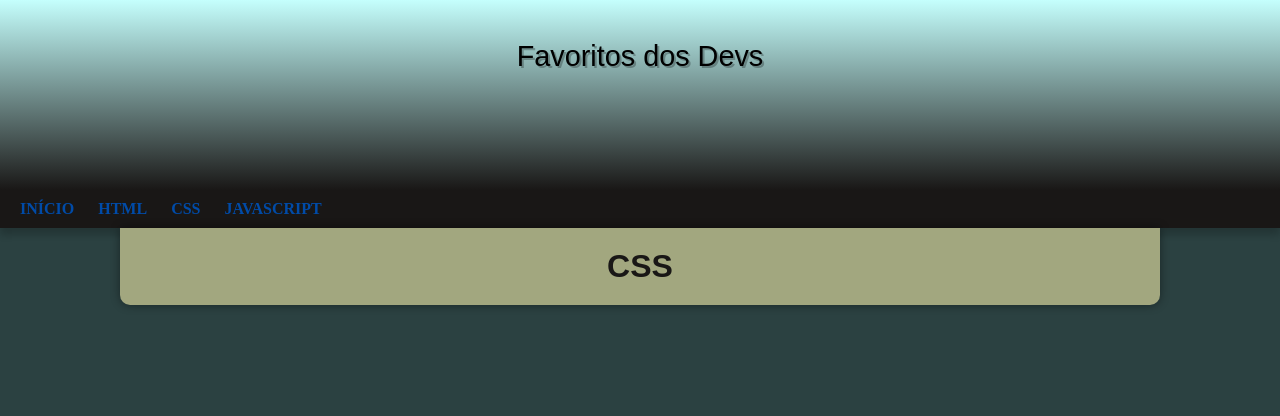
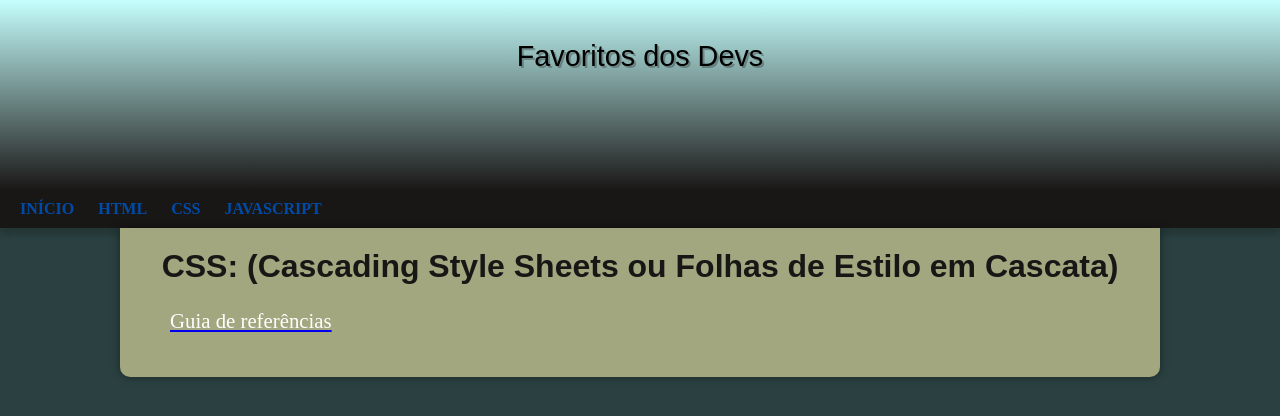
Before and after one commit to laslucasalmeida/melhores-sites, a plain HTML site: page pag03.html in a window 1280 px wide. Drawn offline with Linux system fonts and the light colour scheme; a web font is replaced by a local one.

Commit message:
Guias de referências

```diff
--- a/pag03.html
+++ b/pag03.html
@@ -18,7 +18,10 @@
     </nav>
     <main>
         <article>
-            <h1>CSS</h1>
+            <h1>CSS: (Cascading Style Sheets ou Folhas de Estilo em Cascata)</h1>
+            <a href="https://developer.mozilla.org/pt-BR/docs/Web/CSS" target="_blank">
+                <p>Guia de referências</p>
+            </a>
         </article>
     </main>
 </body>
```
Also changed, not shown: pag02.html (+4 -1 lines), pag04.html (+5 -2 lines).
